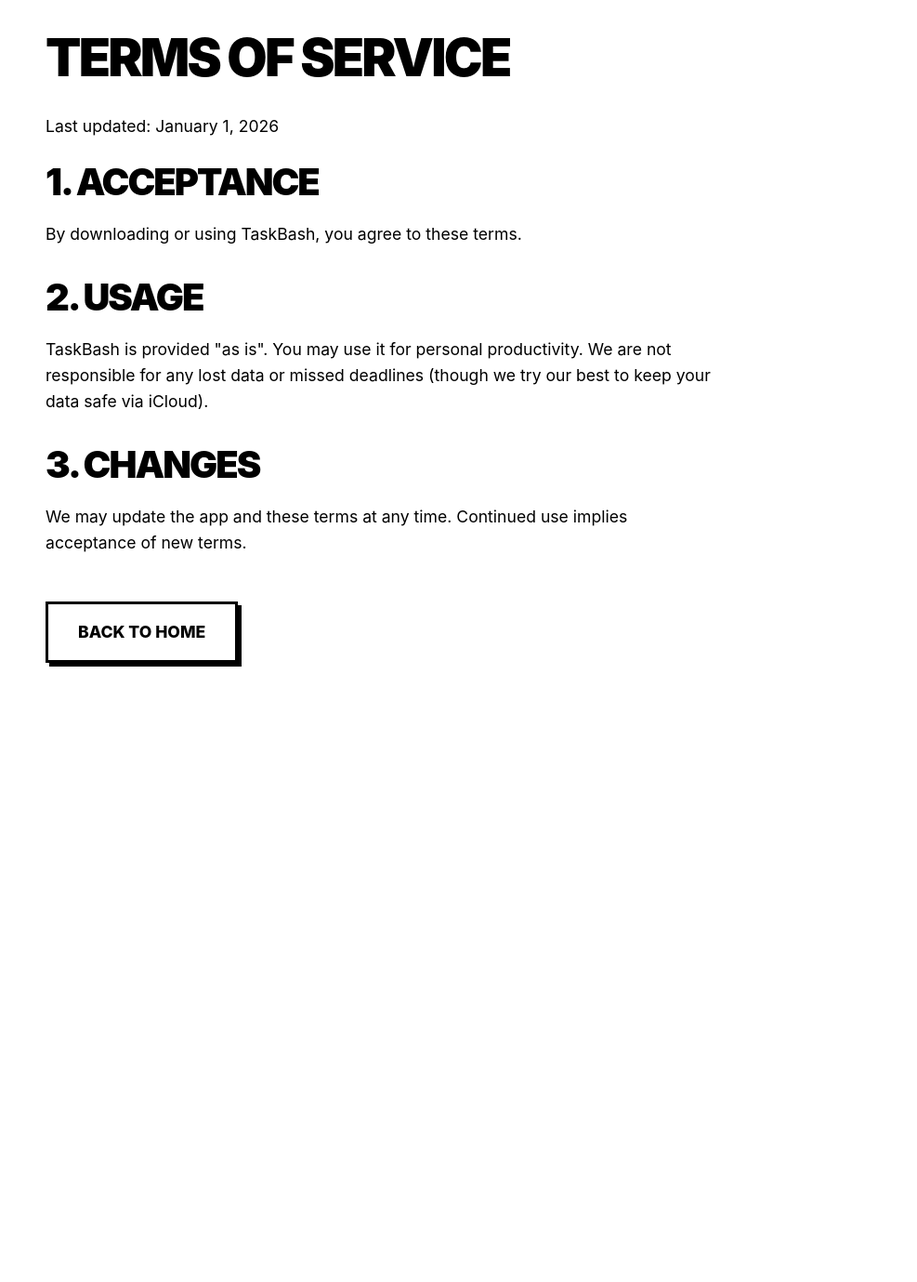
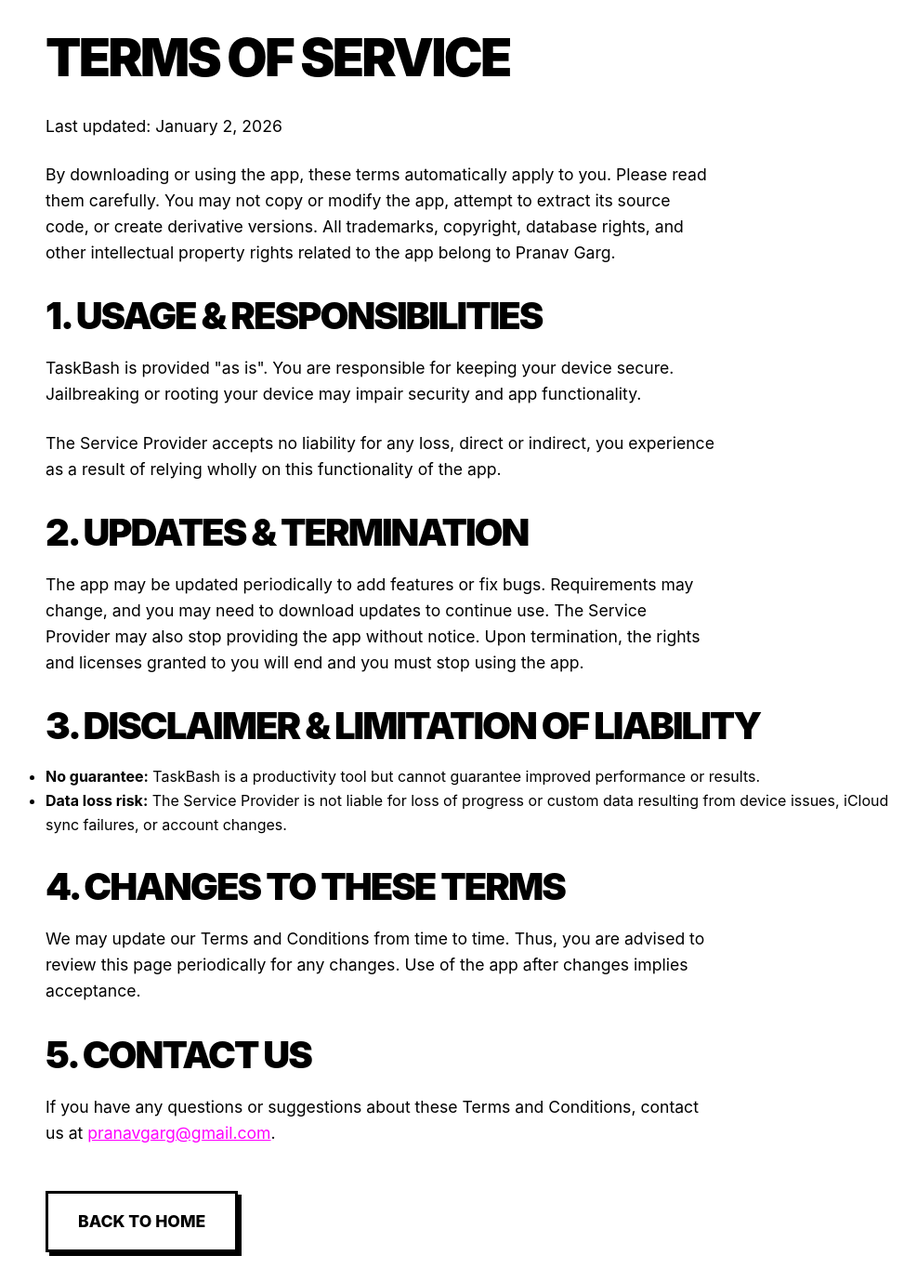
Before and after one commit to pgtgrly/pgtgrly.github.io, a Jekyll site: the page TaskBash/terms.html, which Jekyll copies as it is, in a window 1280 px wide. Shown: the whole page at 93% size, without its empty margins (123-1110 px from the left). Built offline with Jekyll 4.4.1, drawn with Linux system fonts in a browser that asks for light colours; before the commit the page ends 900 px from its top, so only the background shows below that.

Commit message:
updating TaskBash

```diff
--- a/TaskBash/terms.html
+++ b/TaskBash/terms.html
@@ -11,17 +11,39 @@
 <body>
     <div class="container">
         <h1>Terms of Service</h1>
-        <p>Last updated: January 1, 2026</p>
+        <p>Last updated: January 2, 2026</p>
 
-        <h2>1. Acceptance</h2>
-        <p>By downloading or using TaskBash, you agree to these terms.</p>
+        <p>By downloading or using the app, these terms automatically apply to you. Please read them carefully. You may
+            not copy or modify the app, attempt to extract its source code, or create derivative versions. All
+            trademarks, copyright, database rights, and other intellectual property rights related to the app belong to
+            Pranav Garg.</p>
 
-        <h2 style="margin-top: 2rem;">2. Usage</h2>
-        <p>TaskBash is provided "as is". You may use it for personal productivity. We are not responsible for any lost
-            data or missed deadlines (though we try our best to keep your data safe via iCloud).</p>
+        <h2 style="margin-top: 2rem;">1. Usage & Responsibilities</h2>
+        <p>TaskBash is provided "as is". You are responsible for keeping your device secure. Jailbreaking or rooting
+            your device may impair security and app functionality.</p>
+        <p>The Service Provider accepts no liability for any loss, direct or indirect, you experience as a result of
+            relying wholly on this functionality of the app.</p>
 
-        <h2 style="margin-top: 2rem;">3. Changes</h2>
-        <p>We may update the app and these terms at any time. Continued use implies acceptance of new terms.</p>
+        <h2 style="margin-top: 2rem;">2. Updates & Termination</h2>
+        <p>The app may be updated periodically to add features or fix bugs. Requirements may change, and you may need to
+            download updates to continue use. The Service Provider may also stop providing the app without notice. Upon
+            termination, the rights and licenses granted to you will end and you must stop using the app.</p>
+
+        <h2 style="margin-top: 2rem;">3. Disclaimer & Limitation of Liability</h2>
+        <ul>
+            <li><strong>No guarantee:</strong> TaskBash is a productivity tool but cannot guarantee improved performance
+                or results.</li>
+            <li><strong>Data loss risk:</strong> The Service Provider is not liable for loss of progress or custom data
+                resulting from device issues, iCloud sync failures, or account changes.</li>
+        </ul>
+
+        <h2 style="margin-top: 2rem;">4. Changes to These Terms</h2>
+        <p>We may update our Terms and Conditions from time to time. Thus, you are advised to review this page
+            periodically for any changes. Use of the app after changes implies acceptance.</p>
+
+        <h2 style="margin-top: 2rem;">5. Contact Us</h2>
+        <p>If you have any questions or suggestions about these Terms and Conditions, contact us at <a
+                href="mailto:pranavgarg@gmail.com" class="text-accent">pranavgarg@gmail.com</a>.</p>
 
         <div style="margin-top: 3rem;">
             <a href="index.html" class="btn btn-secondary">Back to Home</a>
```
Also changed, not shown: TaskBash/privacy.html (+21 -14 lines), TaskBash/support.html (+21 -8 lines).
